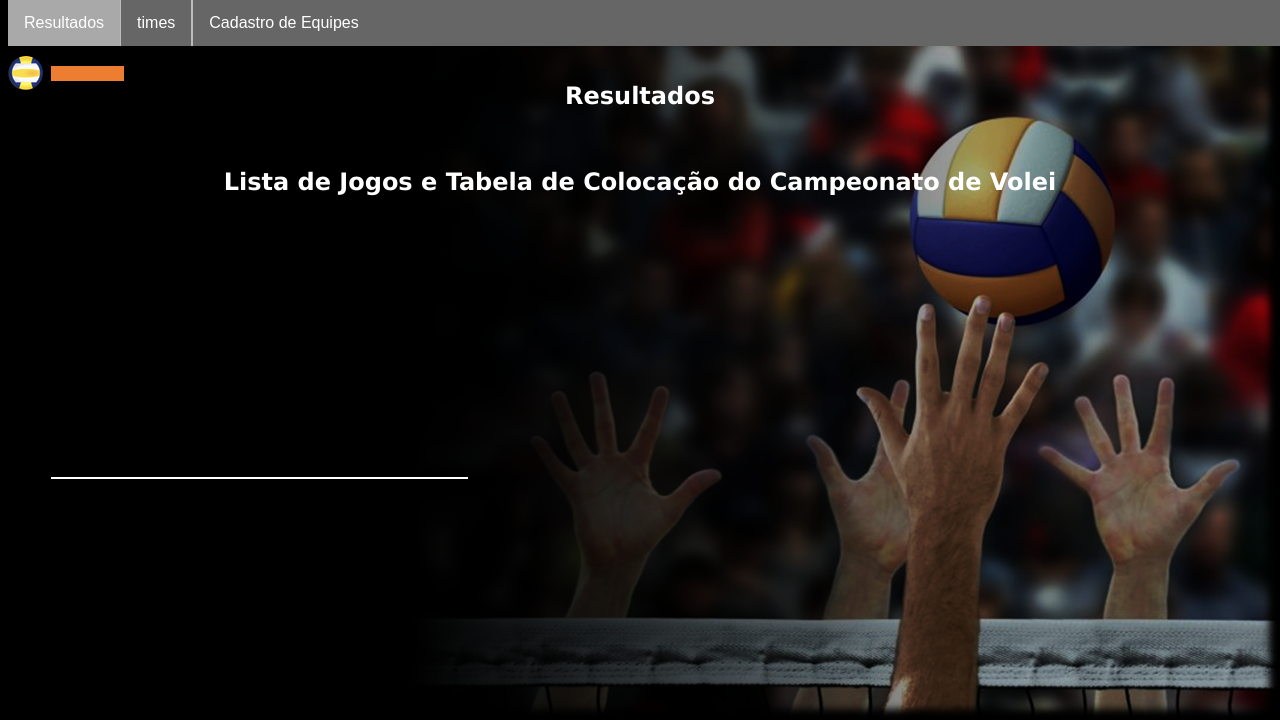
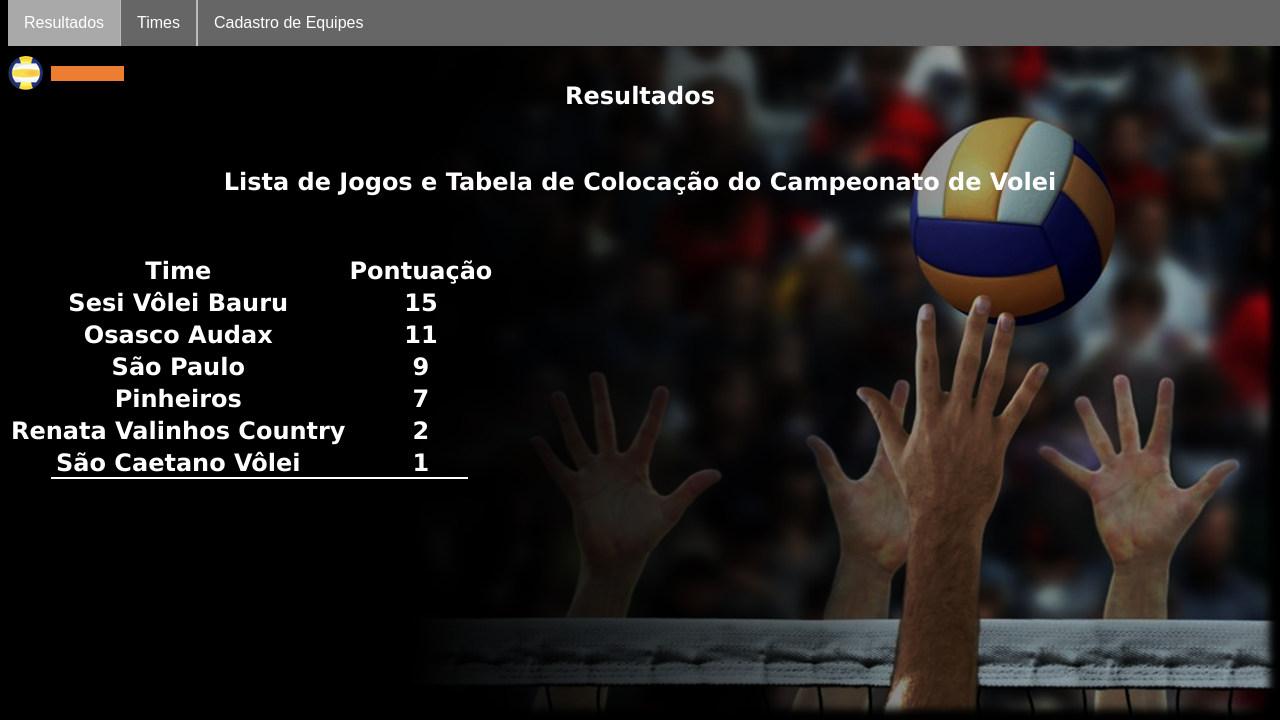
Before and after one commit to reearantes/ac5_sitecampeonato, a Flask app: page / in a window 1280 px wide. Shown: the top 720 px of the page. Run offline with Flask 2, Linux system fonts and the light colour scheme.

Commit message:
Inclusao de Lista

```diff
--- a/templates/index.html
+++ b/templates/index.html
@@ -9,7 +9,7 @@
             <!-- Menu do topo -->
  <ul class="topmenu">
     <li class="topmenu active"><a href="index">Resultados</a></li>
-    <li class="topmenu"><a href="times">times</a></li>
+    <li class="topmenu"><a href="times">Times</a></li>
     <li class="topmenu"><a href="cadastro">Cadastro de Equipes</a></li>
      </ul> </br></br></br>
      <!-- Fim do menu do topo -->
@@ -19,5 +19,38 @@
     <h2 class="branco">Resultados</h2> <br/>
     <h2 class="branco">Lista de Jogos e Tabela de Colocação do Campeonato de  Volei</h2> <br/>
 
+    <h2 class="branco">
+    <table>
+        <tr>
+            <td>Time</td>
+            <td>Pontuação</td>
+        </tr>
+        <tr>
+            <td>Sesi Vôlei Bauru</td>
+            <td>15</td>
+        </tr>
+        <tr>
+            <td>Osasco Audax</td>
+            <td>11</td>
+        </tr>
+        <tr>
+            <td>São Paulo</td>
+            <td>9</td>
+        </tr>
+        <tr>
+            <td>Pinheiros</td>
+            <td>7</td>
+        </tr>
+        <tr>
+            <td>Renata Valinhos Country</td>
+            <td>2</td>
+        </tr>
+        <tr>
+            <td>São Caetano Vôlei</td>
+            <td>1</td>
+        </tr>
+    </table>
+</h2>
+
 </body>
 </html>
```
